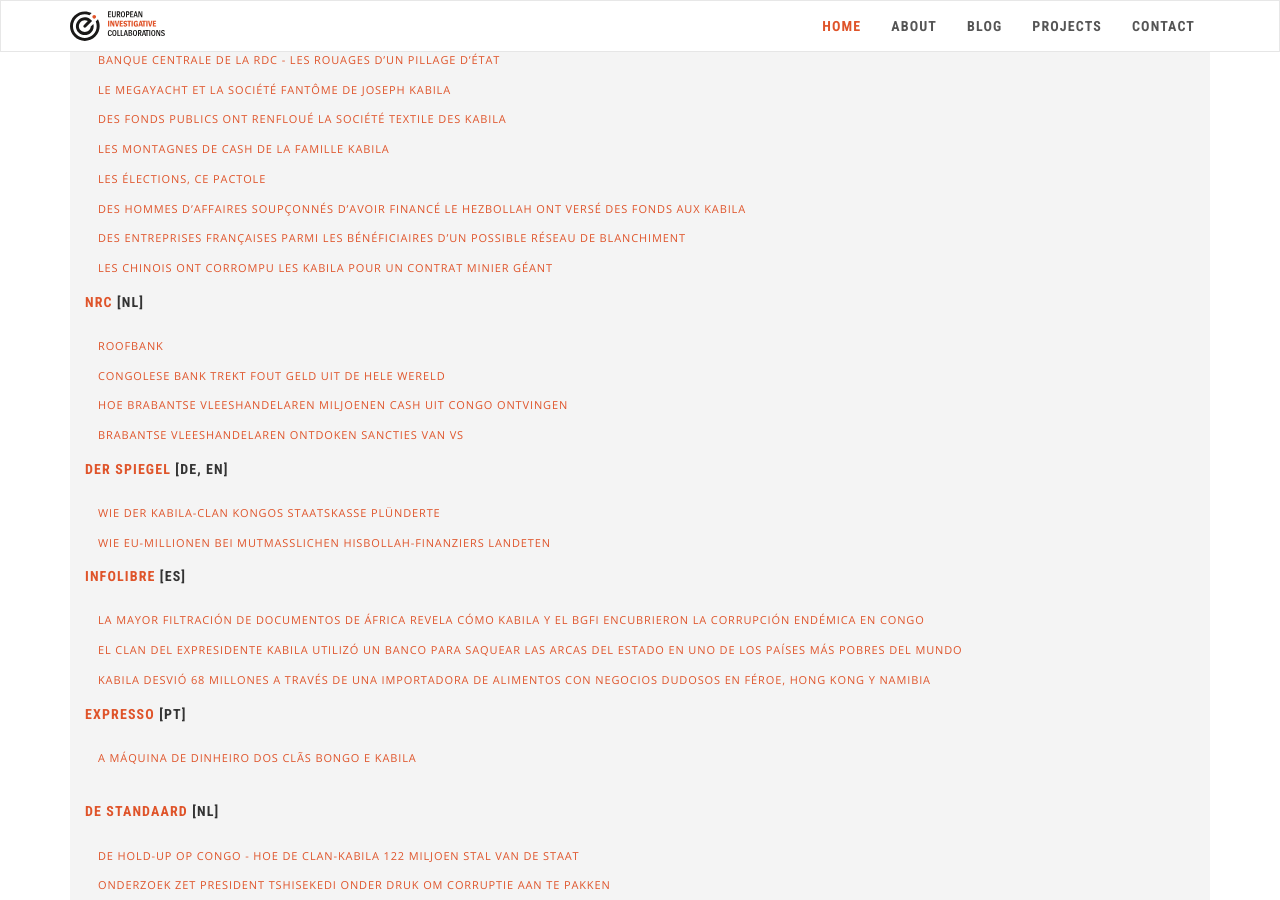
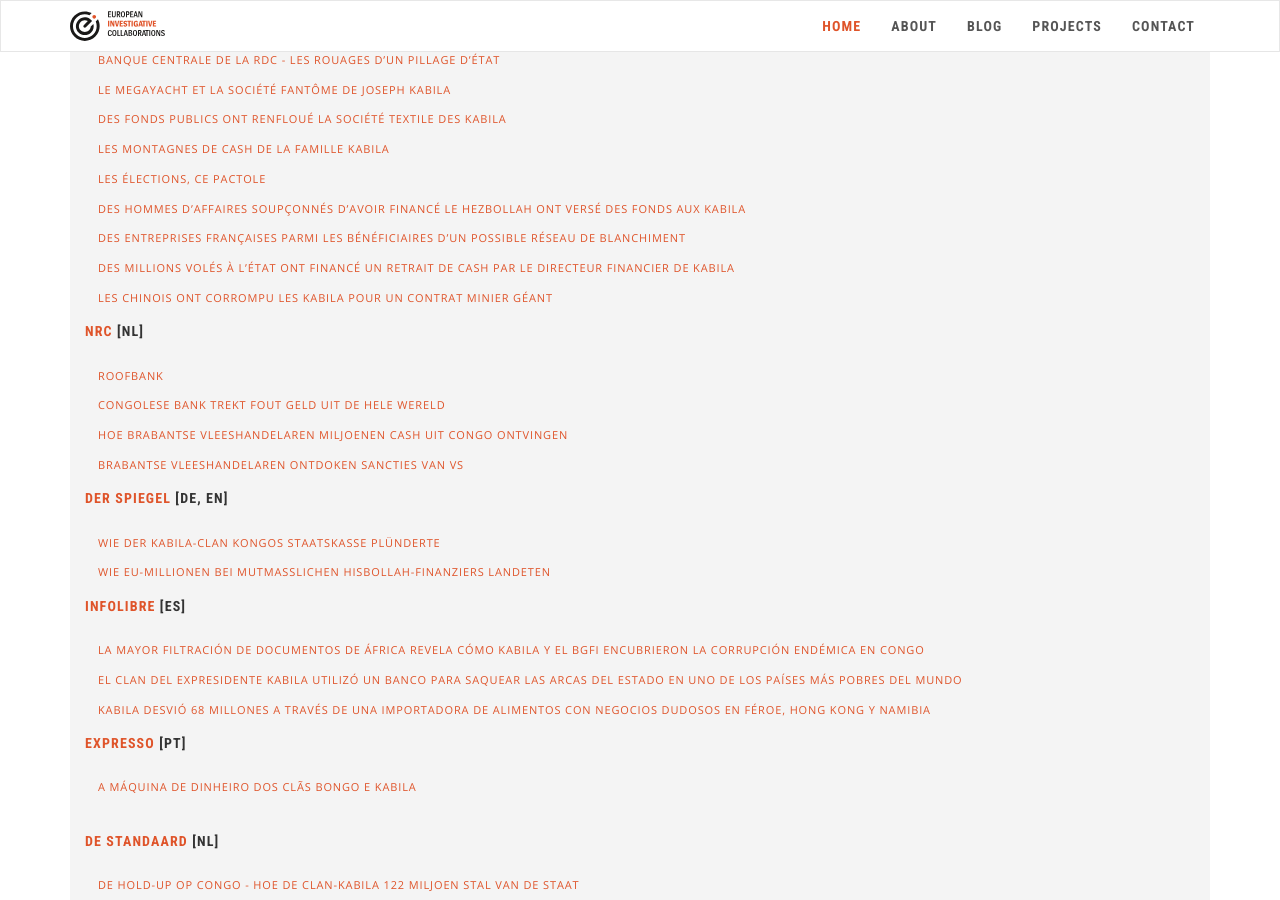
Before and after one commit to eic-network/eic-incubator.github.io, a Jekyll site: the page built from _projects/congo-holdup.md, in a window 1280 px wide and 900 px high, scrolled down 1416 px. Built offline with Jekyll 4.4.1, drawn with Linux system fonts in a browser that asks for light colours; nearby versions of some CDN libraries.

Commit message:
Update congo-holdup.md

```diff
--- a/_projects/congo-holdup.md
+++ b/_projects/congo-holdup.md
@@ -40,6 +40,8 @@ publications:
     url: https://www.mediapart.fr/journal/international/261121/republique-democratique-du-congo-des-hommes-d-affaires-soupconnes-d-avoir-finance-le-hezbollah-ont
   - name: Des entreprises françaises parmi les bénéficiaires d’un possible réseau de blanchiment
     url: https://www.mediapart.fr/journal/international/271121/congo-hold-des-entreprises-francaises-parmi-les-beneficiaires-d-un-possible-reseau-de-blanchiment
+  - name: Des millions volés à l’État ont financé un retrait de cash par le directeur financier de Kabila
+    url: https://www.mediapart.fr/journal/international/281121/congo-hold-des-millions-voles-l-etat-ont-finance-un-retrait-de-cash-par-le-directeur-financier-de-k
   - name: Les Chinois ont corrompu les Kabila pour un contrat minier géant
     url: https://www.mediapart.fr/journal/international/281121/congo-hold-les-chinois-ont-corrompu-les-kabila-pour-un-contrat-minier-geant
   name: Mediapart
```
